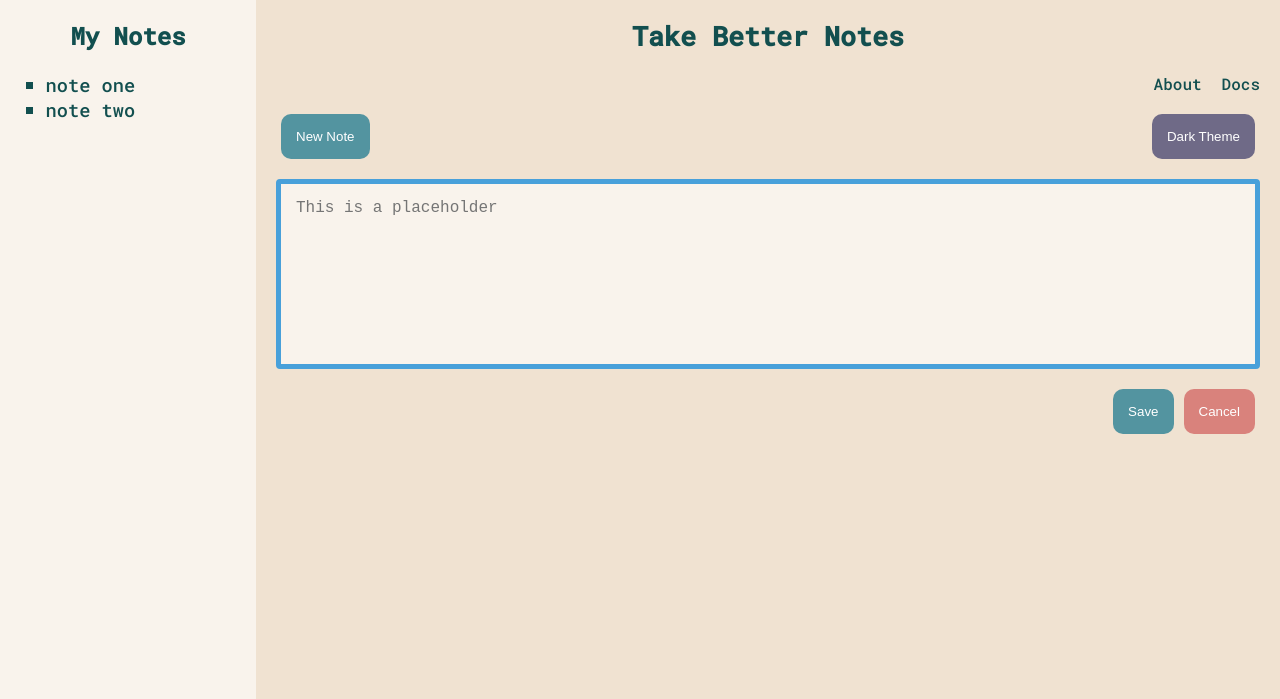
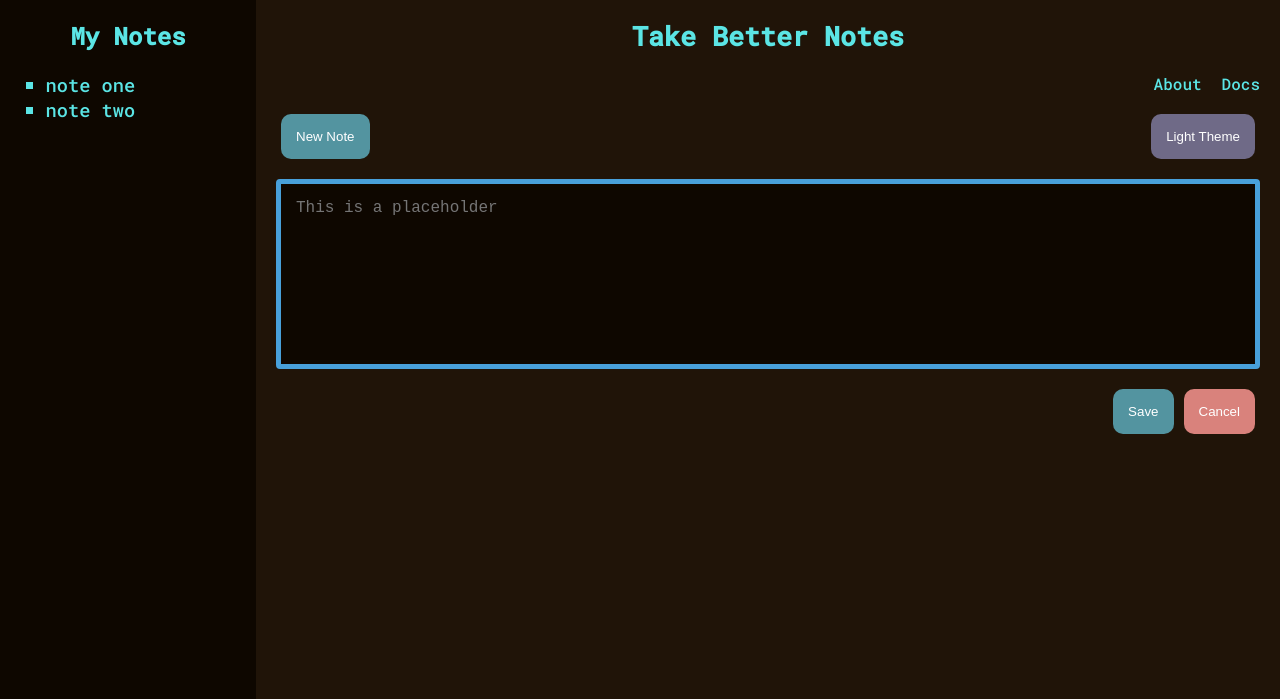
Before and after one commit to bhavyag612/web-server-better-notes, a plain HTML site: page index.html in a window 1280 px wide. Both pictures are taken after a click on the button "Dark Theme". Shown: the top 699 px of the page. Drawn offline with Linux system fonts and the light colour scheme.

Commit message:
Added dark theme button functionality for text and background colors

```diff
--- a/css/stylesheet.css
+++ b/css/stylesheet.css
@@ -135,7 +135,17 @@ aside ul {
     text-align: center;
 }
 
-/* Javascript Interactivity */
+/* Javascript Classes */
+.darkThemeBG1 {
+    background-color: #0e0700;
+}
+.darkThemeBG2 {
+    background-color: #201408;
+}
+.textDarkTheme {
+    color: #5be5e5;
+}
+
 
 
 @media screen and (min-width: 650px) {
--- a/scripts/script.js
+++ b/scripts/script.js
@@ -5,13 +5,8 @@ window.onload=function(){
     const cancel = document.querySelector('.cancel');
     const save = document.querySelector('.save');
 
-    function cancelBTN() {
-        save.style.display = 'none';
-        cancel.style.display = 'none';
-        textArea.style.display = 'none';
-    }
-    cancel.addEventListener("click", cancelBTN)
 
+    /* New Note Button Click Events */
     function newNoteBTN () {
         if (textArea.style.display === 'none') {
             save.style.display = 'block';
@@ -22,5 +17,30 @@ window.onload=function(){
         }
         textArea.focus();
     }
-    newNote.addEventListener("click", newNoteBTN)
+    newNote.addEventListener("click", newNoteBTN);
+
+    /* Dark Theme Button Click Events */
+    function darkThemeBTN () {
+        if (darkTheme.textContent === 'Dark Theme') {
+            darkTheme.textContent = 'Light Theme';
+            textArea.style.color = 'white'
+        } else {
+            darkTheme.textContent = 'Dark Theme';
+            textArea.style.color = 'black'
+        }
+        textArea.focus();
+        document.querySelector('aside').classList.toggle('darkThemeBG1');
+        document.querySelector('textarea').classList.toggle('darkThemeBG1');
+        document.body.classList.toggle('textDarkTheme');
+        document.body.classList.toggle('darkThemeBG2');
+    }
+    darkTheme.addEventListener("click", darkThemeBTN);
+
+    /* Cancel Button Click Events */
+    function cancelBTN () {
+        save.style.display = 'none';
+        cancel.style.display = 'none';
+        textArea.style.display = 'none';
+    }
+    cancel.addEventListener("click", cancelBTN);
 }
```
